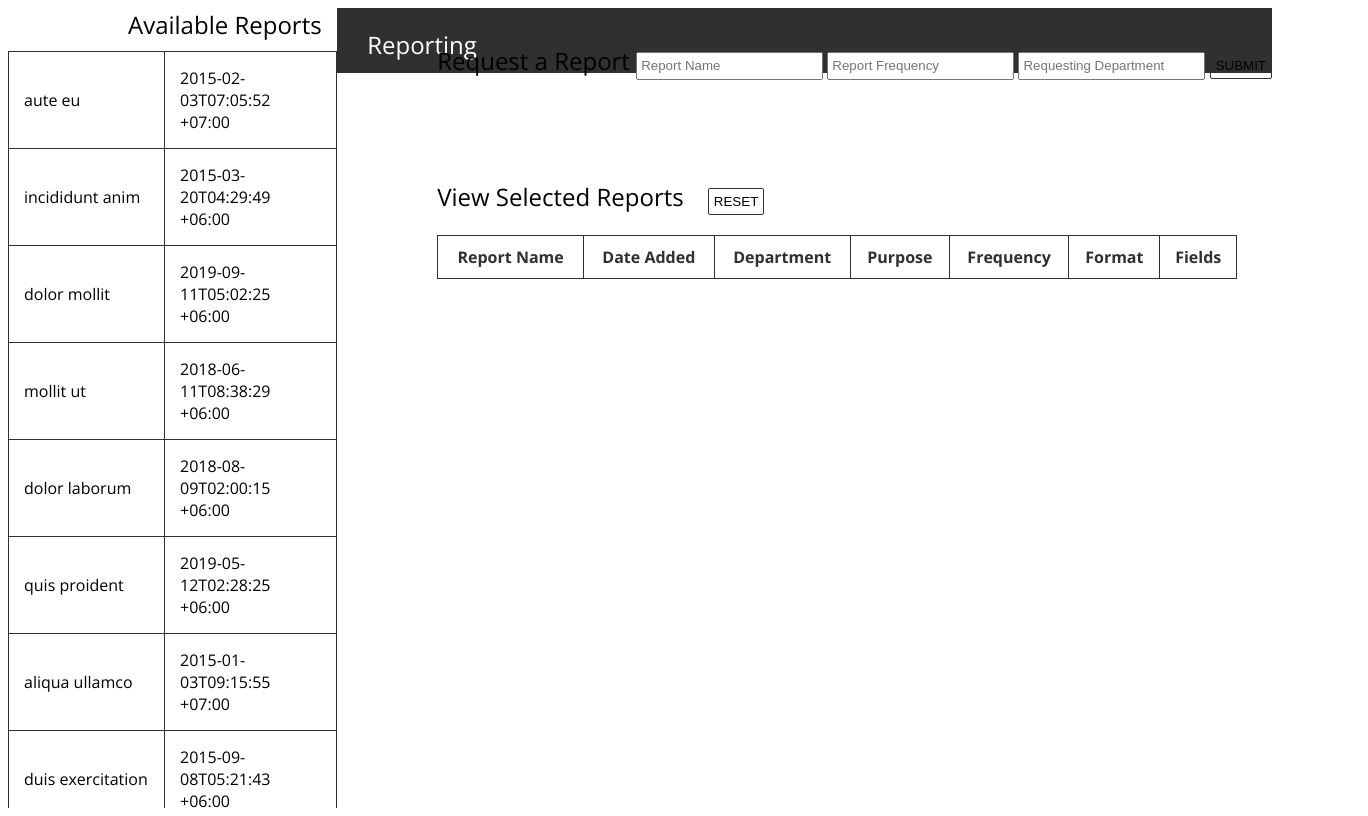
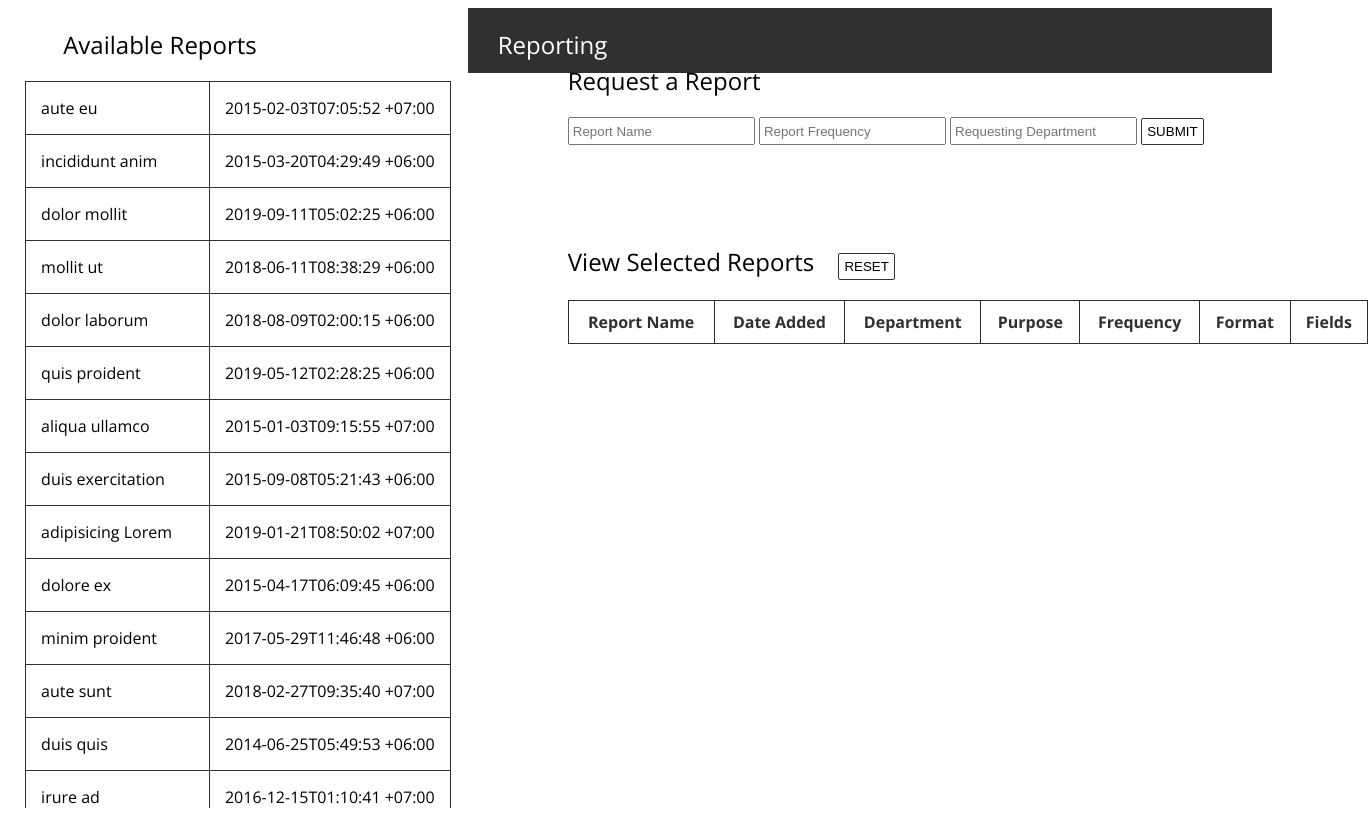
Before and after one commit to ayladharamsey/fe_bakeoff, a plain HTML site: page index.html in a window 1280 px wide. Shown: the whole page, 1368 px wide, since content can reach past the window. Drawn offline with nearby package versions, Linux system fonts and the light colour scheme.

Commit message:
update the styling

```diff
--- a/styles.css
+++ b/styles.css
@@ -23,18 +23,17 @@ aside {
     height: 100vh;
     overflow-y: scroll;
 }
+
 h1 {
     font-weight: 400;
 }
 
 h2 {
     font-weight: 300;
-    display: inline;
 }
 
 main {
     grid-area: main;
-    /* margin: auto; */
 }
 
 th{
@@ -83,7 +82,7 @@ section {
 }
 
 .side-nav-header {
-    margin-left:120px
+    margin-left:12%;
 }
 
 button {
@@ -107,3 +106,7 @@ input {
 #reset-button {
     margin-left: 20px;
 }
+
+section h2 {
+    display: inline;
+}
```
